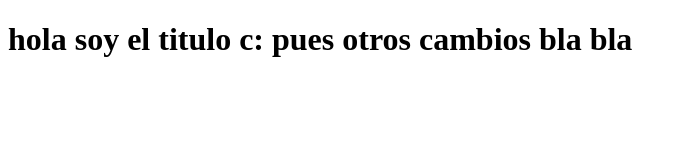
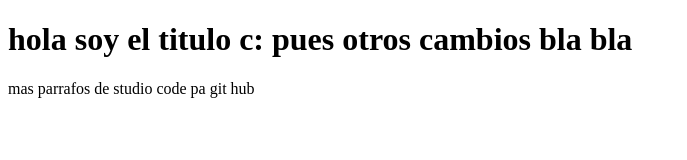
Before and after one commit to LissLiddell/test, a plain HTML site: page index.html in a window 1280 px wide. Shown: the whole page, without its empty margins (0-687 px from the left). Drawn offline with Linux system fonts and the light colour scheme.

Commit message:
de code a github

```diff
--- a/index.html
+++ b/index.html
@@ -8,6 +8,6 @@
 </head>
 <body>
     <h1>hola soy el titulo c: pues otros cambios bla bla</h1>
-
+    <p>mas parrafos de studio code pa git hub</p>
 </body>
 </html>
```
